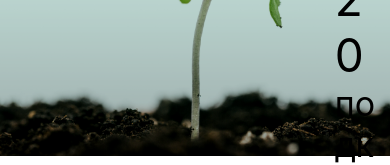
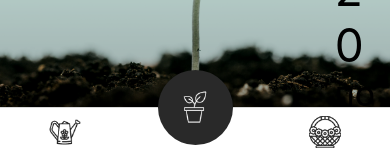
Before and after one commit to vyacheslav-dzh/front-poliv, a React Native app: screen / in a window 390 px wide. Shown: the part 688-853 px from the top of the page. Built offline with nearby package versions, Linux system fonts and the light colour scheme.

Commit message:
install packages and use Tabs component

```diff
--- a/App.js
+++ b/App.js
@@ -1,9 +1,19 @@
-import PlantsPage from './src/pages/PlantsPage';
 import { NavigationContainer } from '@react-navigation/native';
-import MainPage from './src/pages/MainPage';
+import { createBottomTabNavigator } from '@react-navigation/bottom-tabs';
+import Tabs from './src/components/Tabs';
 
-export default function App() {
+
+const Tab = createBottomTabNavigator()
+
+const App = () => {
+
+
   return (
-    <MainPage/>
-  );
+    <NavigationContainer>
+       <Tabs/>
+    </NavigationContainer>
+  )
 }
+
+
+export default App
--- a/package.json
+++ b/package.json
@@ -9,6 +9,8 @@
     "web": "expo start --web"
   },
   "dependencies": {
+    "@react-navigation/bottom-tabs": "^6.4.3",
+    "@react-navigation/material-bottom-tabs": "^6.2.7",
     "@react-navigation/native": "^6.0.16",
     "@react-navigation/native-stack": "^6.9.4",
     "expo": "~47.0.8",
```
Also changed, not shown: 1 other file (tests, documents, lock files or other folders).
